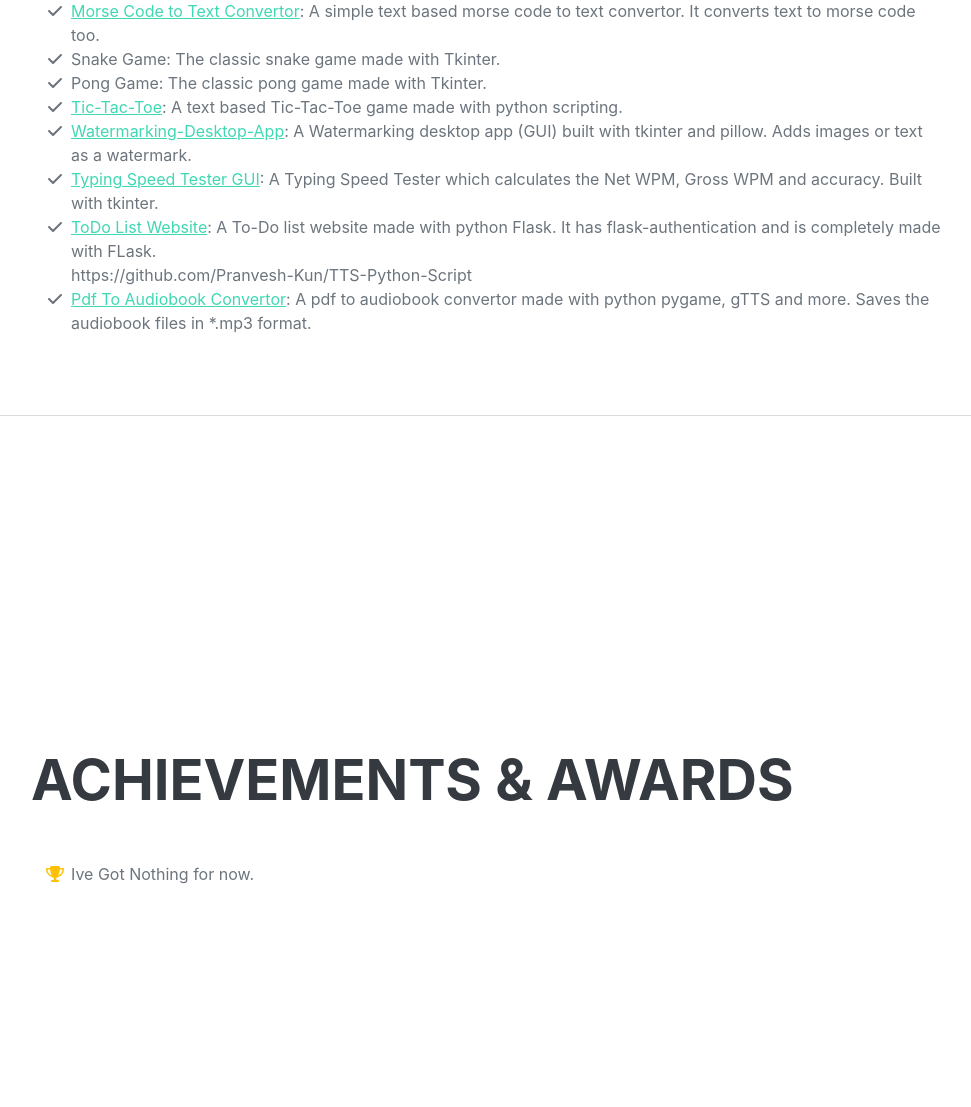
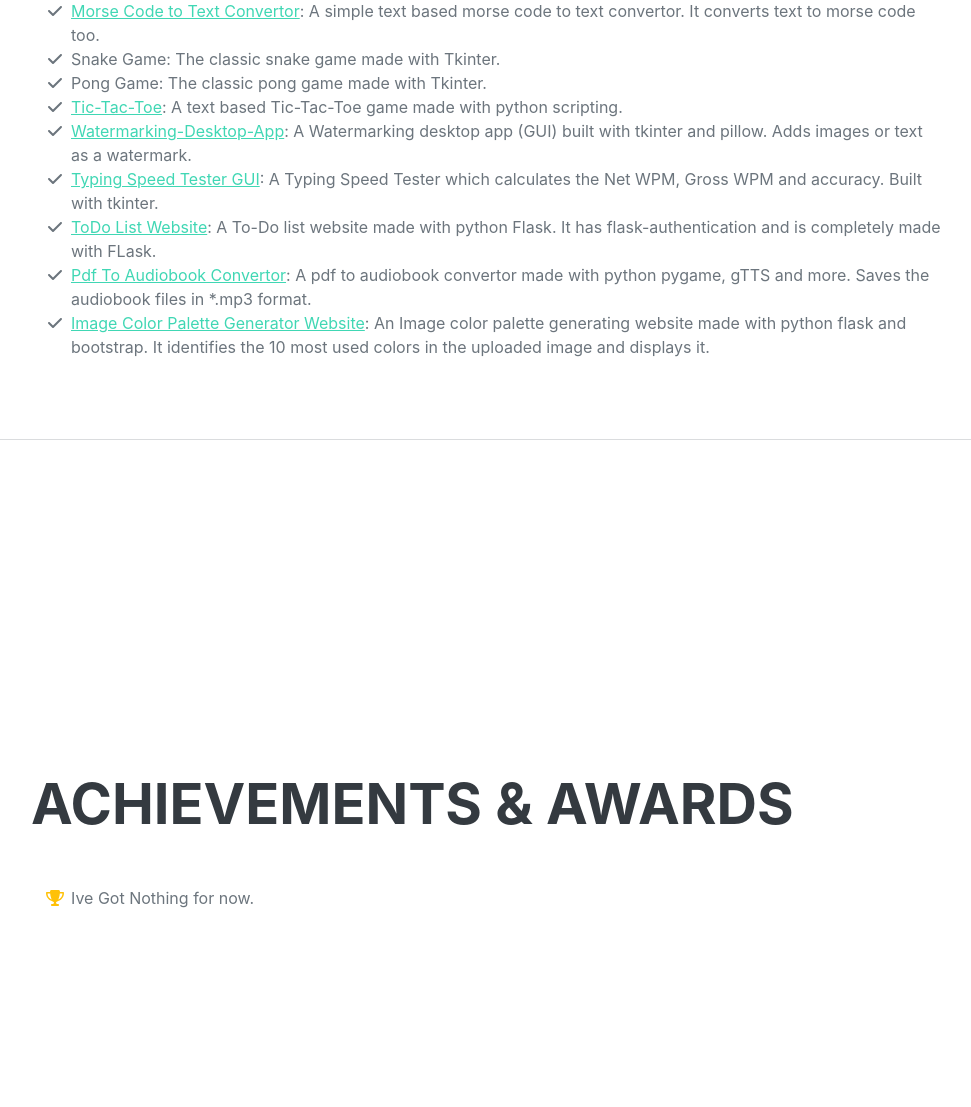
Before and after one commit to Pranvesh-Kun/Portfolio-Website, a Flask app: page / in a window 1280 px wide. Shown: the part 1990-3097 px from the top of the page, without its empty margins (289-1260 px from the left). Before the commit the page ends 2874 px from the top, so only its background shows below. Run offline with Flask 3, Linux system fonts and the light colour scheme; some libraries are stand-ins or nearby versions; some web fonts are replaced.

Commit message:
add color

```diff
--- a/templates/index.html
+++ b/templates/index.html
@@ -168,10 +168,14 @@
                         <li>
                             <span class="fa-li"><i class="fas fa-check"></i></span>
                             <a href="https://github.com/Pranvesh-Kun/ToDo-List-Website">ToDo List Website</a>: A To-Do list website made with python Flask. It has flask-authentication and is completely made with FLask.
-                        </li>https://github.com/Pranvesh-Kun/TTS-Python-Script
+                        </li>
                         <li>
                             <span class="fa-li"><i class="fas fa-check"></i></span>
                             <a href="https://github.com/Pranvesh-Kun/TTS-Python-Script">Pdf To Audiobook Convertor</a>: A pdf to audiobook convertor made with python pygame, gTTS and more. Saves the audiobook files in *.mp3 format.
+                        </li>
+                        <li>
+                            <span class="fa-li"><i class="fas fa-check"></i></span>
+                            <a href="https://github.com/Pranvesh-Kun/Color-Identifying-Website">Image Color Palette Generator Website</a>: An Image color palette generating website made with python flask and bootstrap. It identifies the 10 most used colors in the uploaded image and displays it.
                         </li>
                     </ul>
                 </div>
```
